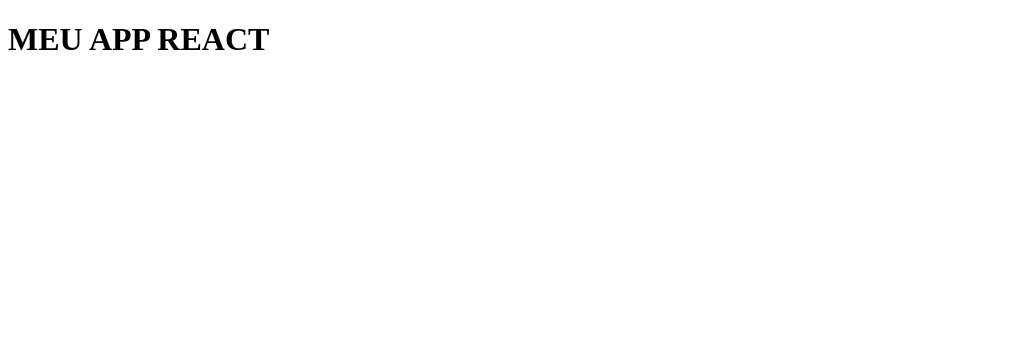
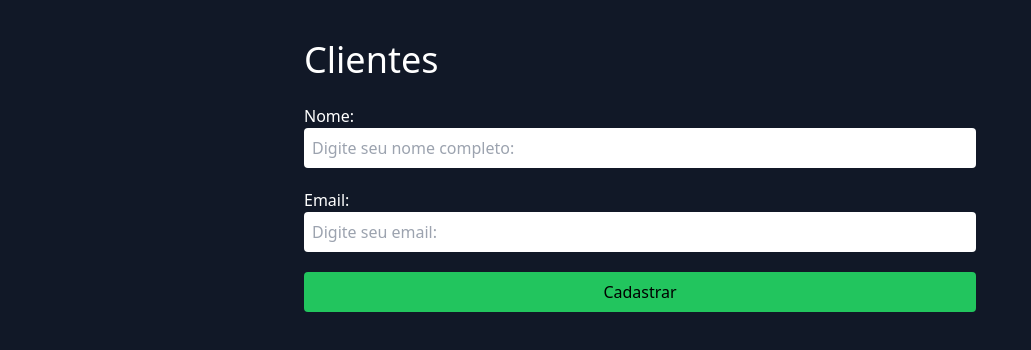
Before and after one commit to Eorennas/SIST-GRSTORES, a React (Vite) app in the folder Front-end/: page / in a window 1280 px wide. Shown: the top 350 px of the page, without its empty margins (0-1031 px from the left). Built offline with nearby package versions, Linux system fonts and the light colour scheme.

Commit message:
Iniciando o Front

```diff
--- a/Front-end/src/App.tsx
+++ b/Front-end/src/App.tsx
@@ -2,8 +2,23 @@
 
 export default function App(){
   return(
-    <div>
-      <h1>MEU APP REACT</h1>
+    <div className="w-full min-h-screen bg-gray-900 flex justify-center px-4">
+      <main className="my-10 w-full md:max-w-2xl">
+        <h1 className="text-4xl font-medium text-white">Clientes</h1>
+
+        <form className="flex flex-col my-6">
+          <label className="font-medium text-white">Nome: </label>
+          <input type="text" placeholder="Digite seu nome completo: " className="w-full mb-5 p-2 rounded" />
+
+
+          <label className="font-medium text-white">Email: </label>
+          <input type="text" placeholder="Digite seu email: " className="w-full mb-5 p-2 rounded" />
+
+          <input type="submit" value="Cadastrar" className="cursor-pointer w-full p-2 bg-green-500 rounded font-medium" />
+        </form>
+
+      </main>
+
     </div>
   )
 }
--- a/Front-end/src/index.css
+++ b/Front-end/src/index.css
@@ -0,0 +1,3 @@
+@tailwind base;
+@tailwind components;
+@tailwind utilities;
--- a/Front-end/tailwind.config.js
+++ b/Front-end/tailwind.config.js
@@ -1,6 +1,7 @@
 /** @type {import('tailwindcss').Config} */
 export default {
-  content: [],
+  content: ["./index.html",
+    "./src/**/*.{js,ts,jsx,tsx}",],
   theme: {
     extend: {},
   },
```
